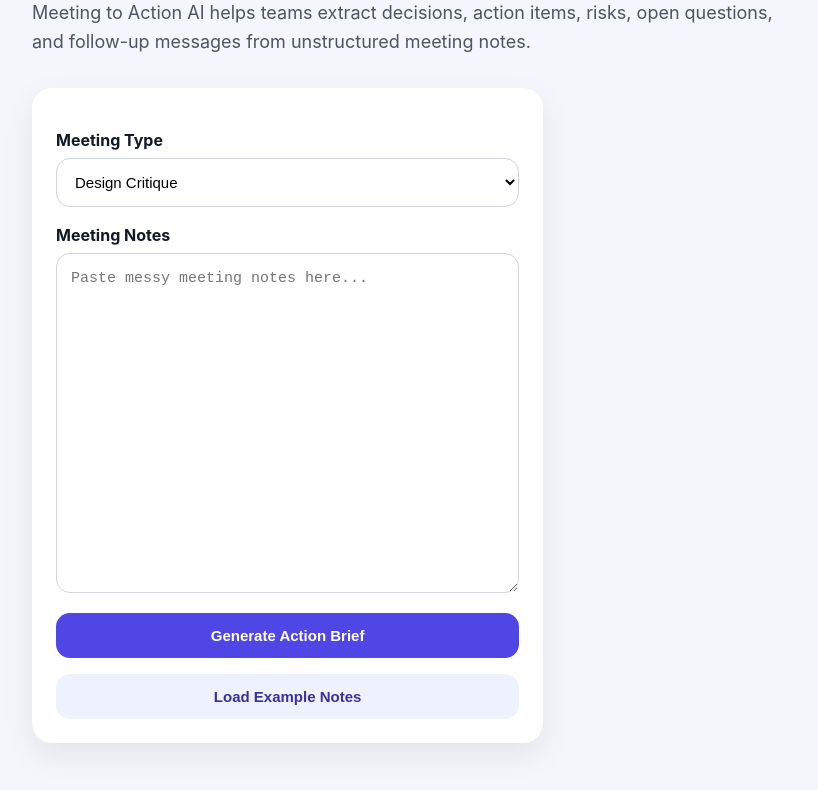
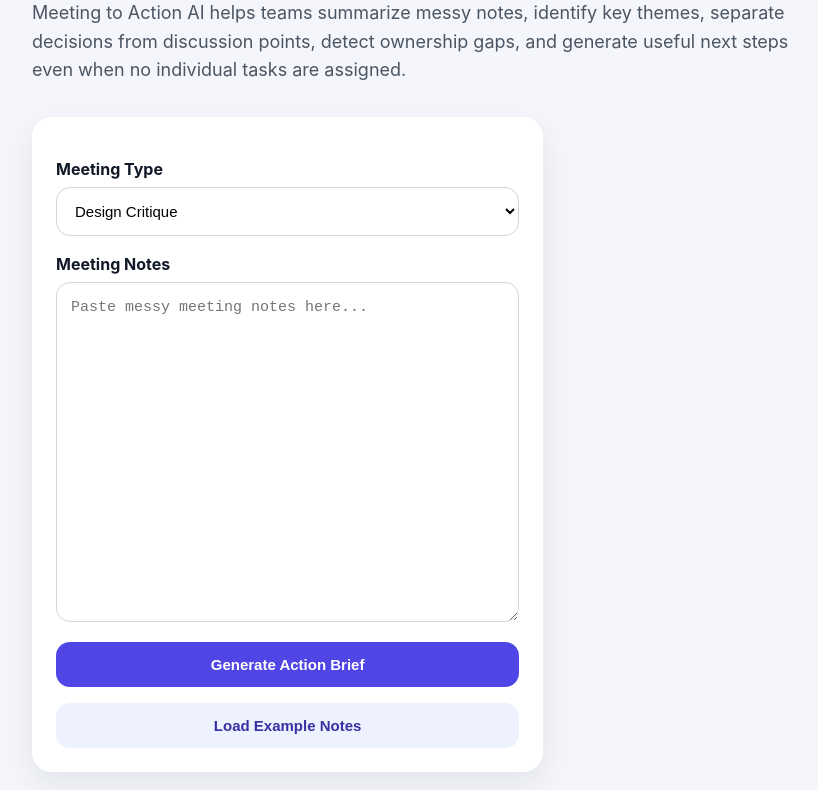
Before and after one commit to saisha12345/meeting-to-action-ai-project, a plain HTML site: page index.html in a window 1280 px wide. Shown: the part 194-984 px from the top of the page, without its empty margins (28-846 px from the left). Drawn offline with Linux system fonts and the light colour scheme.

Commit message:
Update index.html

```diff
--- a/index.html
+++ b/index.html
@@ -12,9 +12,10 @@
       <p class="eyebrow">AI-powered team alignment tool</p>
       <h1>Turn messy meeting notes into clear action plans.</h1>
       <p class="subtitle">
-        Meeting to Action AI helps teams extract decisions, action items, risks,
-        open questions, and follow-up messages from unstructured meeting notes.
-      </p>
+  Meeting to Action AI helps teams summarize messy notes, identify key themes,
+  separate decisions from discussion points, detect ownership gaps, and generate
+  useful next steps even when no individual tasks are assigned.
+     </p>
     </section>
 
     <section class="app-grid">
```
